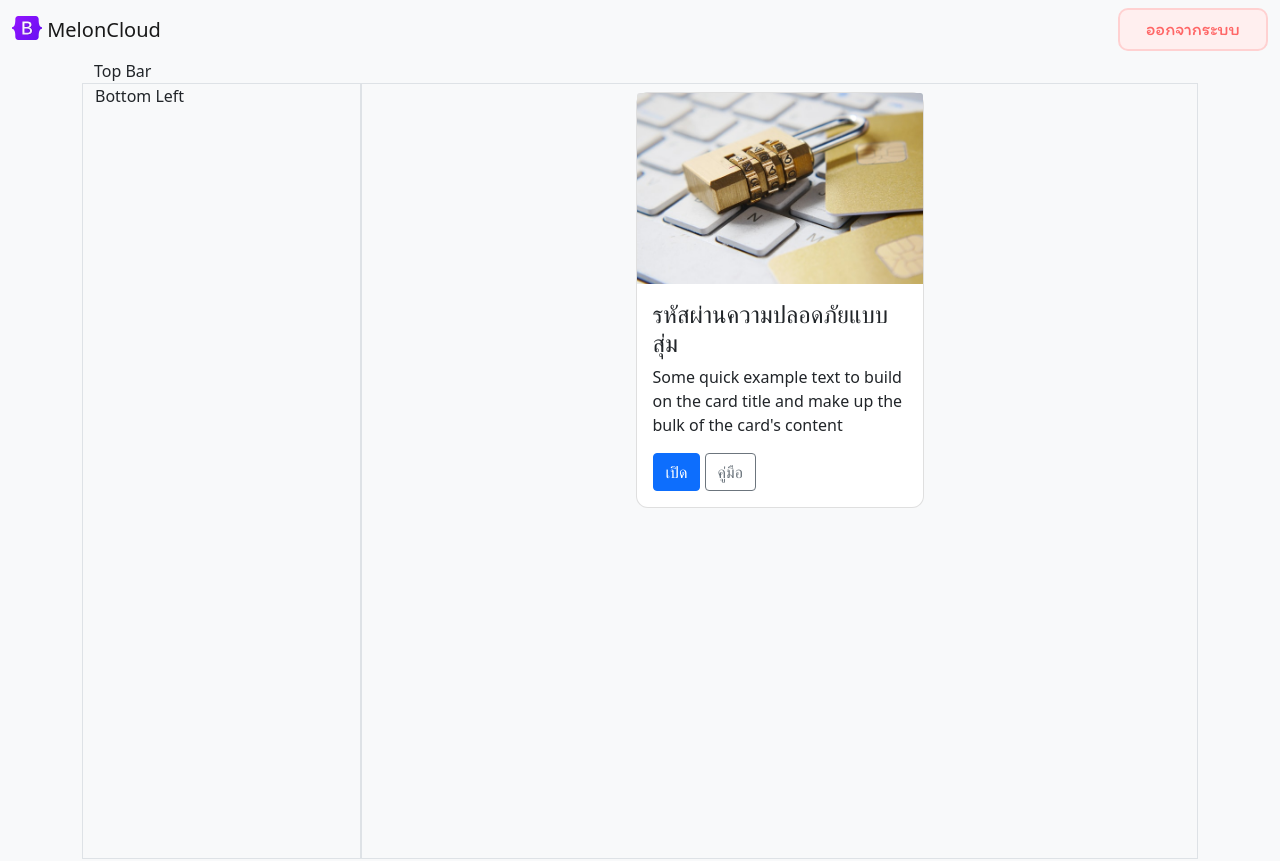
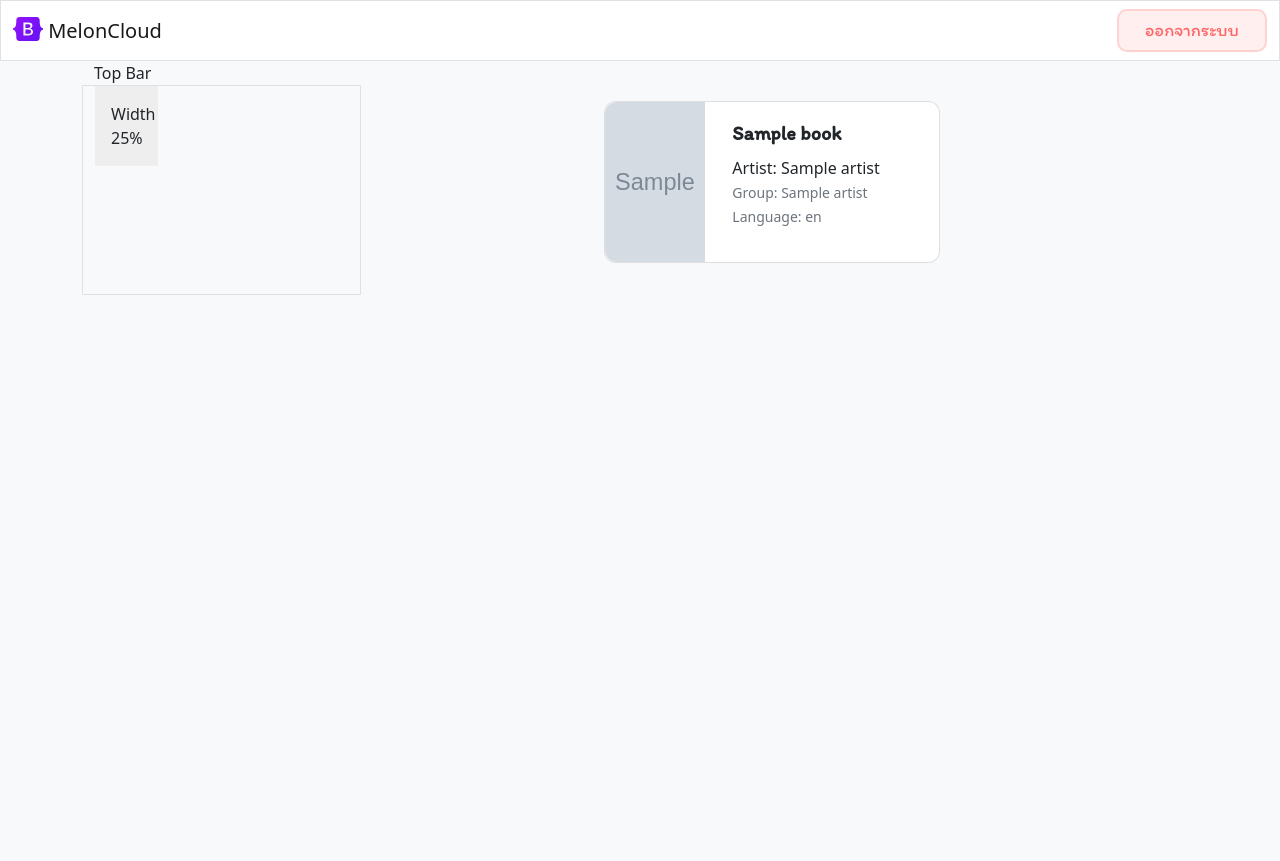
Before and after one commit to MelonDev/MelonCloud, a Flask app: template src/static/templates/meloncloud_book/home.html in a window 1280 px wide. Run offline with Flask 2, Linux system fonts and the light colour scheme; the template is opened without the code that fills it: most values are stand-ins (such as "Sample title", 1, 10 or a date in 2020); grey boxes marked "Sample" are stand-in pictures; parts of the project's set-up code (start-up, migrations or seed data) failed here and were passed over.

Commit message:
แก้บัคในหน้าเว็บ

```diff
--- a/src/static/templates/meloncloud_book/base.html
+++ b/src/static/templates/meloncloud_book/base.html
@@ -18,7 +18,7 @@
 </head>
 
 <body class="bg-light text-dark">
-<nav class="navbar navbar-light bg-light">
+<nav class="navbar navbar-light bg-white border">
     <div class="container-fluid">
         <a class="navbar-brand" href="#">
             <img src="./static/templates/meloncloud_book/img/bootstrap-logo.svg" alt="" width="30" height="24"
--- a/src/static/templates/meloncloud_book/home.html
+++ b/src/static/templates/meloncloud_book/home.html
@@ -7,30 +7,30 @@
             Top Bar
         </div>
     </div>
-    <div class="row flex-grow-1">
-        <div class="col-xl-3 col-lg-3 col-md-4 col-sm-0 border">
-            Bottom Left
+    <div class="row flex-grow-2">
+        <div class="col-xxl-2 col-xl-3 col-lg-3 col-md-4 col-sm-0  border">
+            <div class="w-25 p-3" style="background-color: #eee;">Width 25%</div>
+
+
         </div>
-        <div class="col-xl-9 col-lg-9 col-md-8 col-sm-12 border">
-            <div class="row justify-content-center">
+        <div class="col-xxl-10 col-xl-9 col-lg-9 col-md-8 col-sm-12 col-xs-12 ">
+            <div class="row pt-3 pb-3">
                 <div class="d-flex align-content-around flex-wrap justify-content-center">
                     {% for book in data %}
-                    <div class="p-2">
-                        <div class="card card-page">
-                            <img src="./static/templates/home/img/towfiqu-barbhuiya-FnA5pAzqhMM-unsplash.jpg"
-                                 class="card-img-top card-img-top-page" alt="...">
-                            <div class="card-body">
-                                <h4 class="card-title card-title-page">รหัสผ่านความปลอดภัยแบบสุ่ม</h4>
-                                <p class="card-text">Some quick example text to build on the card title and make up the
-                                    bulk
-                                    of the card's content</p>
-                                <button class="btn btn-primary card-button-submit-page" onclick="openPage('pwg_v2')">
-                                    เปิด
-                                </button>
-                                <button class="btn btn-outline-secondary card-outline-button-submit-page"
-                                        onclick="openPage('api/v2/security/pwg_v2/docs')">
-                                    คู่มือ
-                                </button>
+                    <div class="card mb-3 mr-3 card-page">
+                        <div class="row g-0">
+                            <div class="col-xs-2 col-sm-3 col-md-4 px-0">
+                                <img src="{{book['cover']}}" class="img-fluid card-img-top-page" alt="...">
+                            </div>
+                            <div class="col-xs-8 col-sm-9 col-md-8">
+                                <div class="card-body">
+                                    <div class="card-title card-title-page">{{book['name']}}</div>
+                                    <div class="card-text">Artist: {{book['artist']}}</div>
+                                                                        <div class="card-text"><small class="text-muted">Group: {{book['artist']}}</small></div>
+
+                                    <div class="card-text"><small class="text-muted">Language: {{book['language']}}</small></div>
+
+                                </div>
                             </div>
                         </div>
                     </div>
--- a/src/static/templates/meloncloud_book/styles.css
+++ b/src/static/templates/meloncloud_book/styles.css
@@ -78,11 +78,48 @@ font-family: 'Itim', cursive;
 .body_main_content{
       background: #FFEFEF;
     height: 100%;
-    width: 100%;
+    width: 16px !important;
 
 }
 
 .card-page {
     border-radius: 12px;
-    width: 18rem;
+width: 50em !important;
+margin-right: 15px;
+max-width: 21em;
+min-width: 14px;
+        height: auto;
+
+
     }
+
+    .card-img-top-page {
+    border-top-left-radius: 12px;
+    border-bottom-left-radius: 12px;
+    width: 100px;
+        height: 10em;
+        object-fit: cover;
+    }
+
+    .card-title-page {
+    font-family: 'Itim', cursive;
+font-size: 20px;
+font-weight: 700;
+text-overflow: ellipsis;
+overflow:hidden;
+white-space:nowrap;
+
+    }
+
+    .card-button-submit-page {
+    border-radius: 6px;
+    width: 100px !important;
+    border: 0px solid #afafaf;
+    font-size:18px;
+    font-family: 'Itim', cursive;
+
+
+    }
+
+    .card_body {
+    }
```
